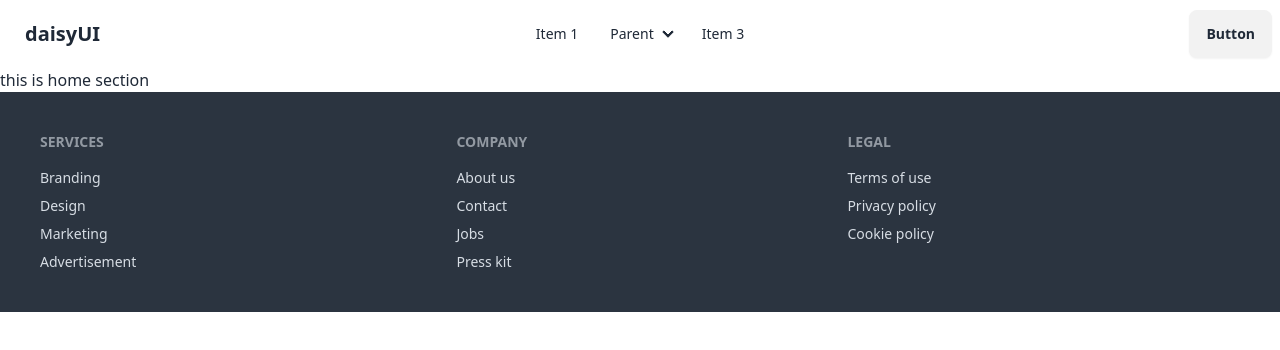
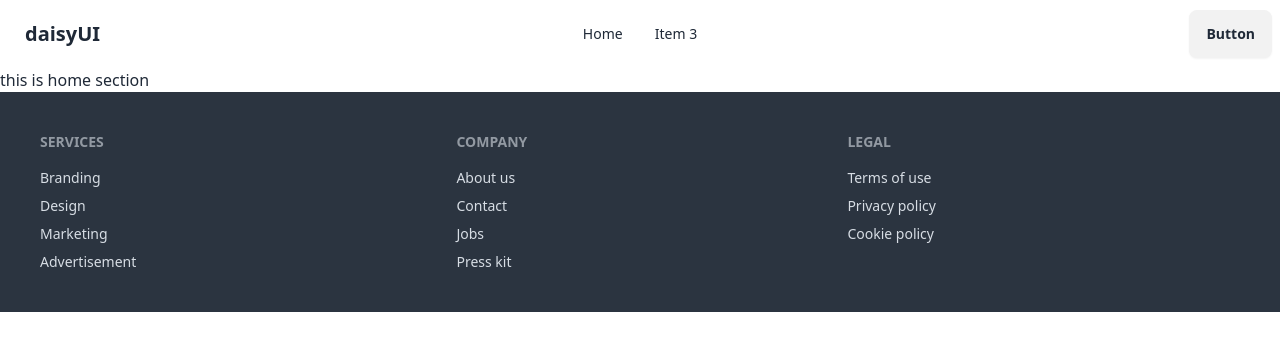
Before and after one commit to Samriddhadewan/BoiPoka, a React (Vite) app: page / in a window 1280 px wide. Shown: the top 350 px of the page. Built offline with nearby package versions, Linux system fonts and the light colour scheme.

Commit message:
video 2done

```diff
--- a/src/Components/NavBar/NavBar.jsx
+++ b/src/Components/NavBar/NavBar.jsx
@@ -1,6 +1,11 @@
 
 
 const NavBar = () => {
+
+    const items = <>
+        <li><a>Home</a></li>
+        <li><a>Item 3</a></li>
+    </>
   return (
     <div className="navbar bg-base-100">
   <div className="navbar-start">
@@ -22,32 +27,18 @@ const NavBar = () => {
       <ul
         tabIndex={0}
         className="menu menu-sm dropdown-content bg-base-100 rounded-box z-[1] mt-3 w-52 p-2 shadow">
-        <li><a>Item 1</a></li>
-        <li>
-          <a>Parent</a>
-          <ul className="p-2">
-            <li><a>Submenu 1</a></li>
-            <li><a>Submenu 2</a></li>
-          </ul>
-        </li>
-        <li><a>Item 3</a></li>
+        {
+            items
+        }
       </ul>
     </div>
     <a className="btn btn-ghost text-xl">daisyUI</a>
   </div>
   <div className="navbar-center hidden lg:flex">
     <ul className="menu menu-horizontal px-1">
-      <li><a>Item 1</a></li>
-      <li>
-        <details>
-          <summary>Parent</summary>
-          <ul className="p-2">
-            <li><a>Submenu 1</a></li>
-            <li><a>Submenu 2</a></li>
-          </ul>
-        </details>
-      </li>
-      <li><a>Item 3</a></li>
+      {
+        items
+      }
     </ul>
   </div>
   <div className="navbar-end">
```
